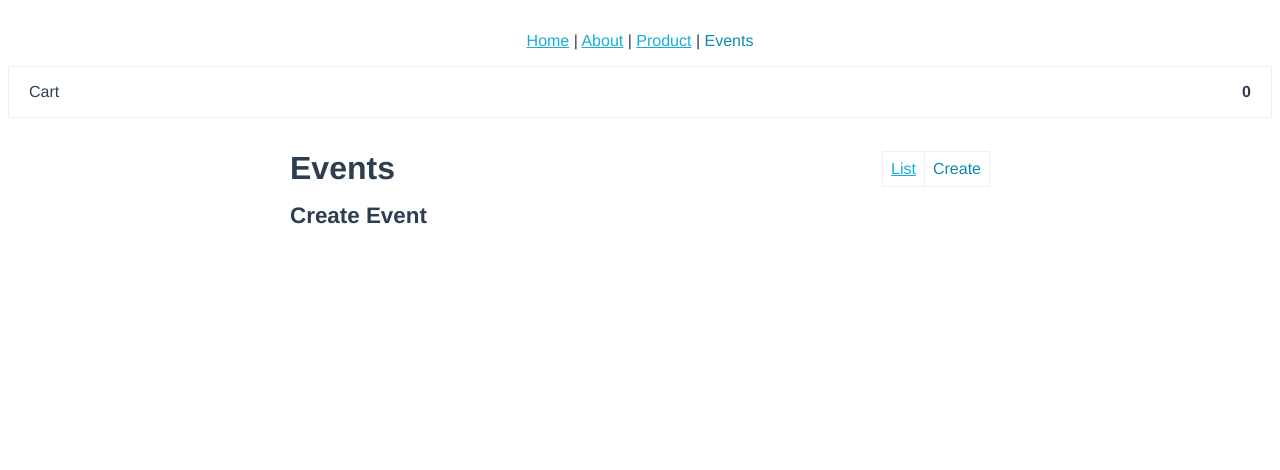
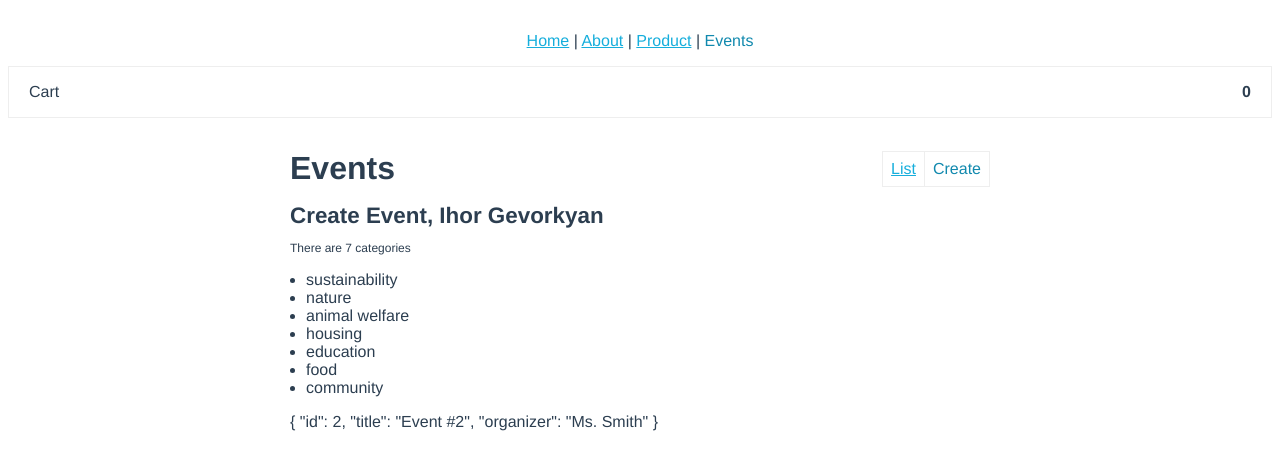
Before and after one commit to Igor-Maf/vue-mastery-socks, a Vue app: page /events/create in a window 1280 px wide. Shown: the top 470 px of the page. Built offline with nearby package versions, Linux system fonts and the light colour scheme.

Commit message:
Start to work with state and getters from Vuex;

```diff
--- /dev/null
+++ b/db.json
@@ -0,0 +1,63 @@
+{
+  "events": [
+    {
+      "id": 5928101,
+      "user": {
+        "id": "abc123",
+        "name": "Adam"
+      },
+      "category": "animal welfare",
+      "organizer": "Adam",
+      "title": "Cat Cabaret",
+      "description": "Yay felines!",
+      "location": "Meow Town",
+      "date": "2019-01-03T21:54:00.000Z",
+      "time": "2:00",
+      "attendees": [
+        {
+          "id": 1,
+          "name": "Ihor Gevorkyan"
+        },
+        {
+          "id": 2,
+          "name": "John Smith"
+        }
+      ]
+    },
+    {
+      "id": 8419988,
+      "user": {
+        "id": "abc123",
+        "name": "Adam"
+      },
+      "category": "animal welfare",
+      "organizer": "Adam",
+      "title": "Kitty Cluster",
+      "description": "Yay cats!",
+      "location": "Catlandia",
+      "date": "2019-01-31T22:09:00.000Z",
+      "time": "7:00",
+      "attendees": [
+        {
+          "id": 2,
+          "name": "John Smith"
+        }
+      ]
+    },
+    {
+      "id": 4582797,
+      "user": {
+        "id": "abc123",
+        "name": "Adam"
+      },
+      "category": "animal welfare",
+      "organizer": "Adam",
+      "title": "Puppy Parade",
+      "description": "Yay pups!",
+      "location": "Puptown ",
+      "date": "2019-02-02T23:27:00.000Z",
+      "time": "1:00",
+      "attendees": []
+    }
+  ]
+}
--- a/src/store.js
+++ b/src/store.js
@@ -1,16 +1,68 @@
 import Vue from 'vue'
 import Vuex from 'vuex'
 
-Vue.use(Vuex)
+Vue.use(Vuex);
 
 export default new Vuex.Store({
-  state: {
-
-  },
-  mutations: {
-
-  },
-  actions: {
-
-  }
+    state: {
+        user: {
+            id: '1',
+            name: 'Ihor Gevorkyan',
+            role: 'admin'
+        },
+        categories: [
+            'sustainability',
+            'nature',
+            'animal welfare',
+            'housing',
+            'education',
+            'food',
+            'community'
+        ],
+        events: [
+            { id: 1, title: 'Event #1', organizer: 'Ihor Gevorkyan' },
+            { id: 2, title: 'Event #2', organizer: 'Ms. Smith' },
+            { id: 3, title: 'Event #3', organizer: 'Ihor Gevorkyan' }
+        ]/* ,
+        todos: [
+            {
+                id: 1,
+                text: 'Todo #1',
+                done: false
+            },
+            {
+                id: 2,
+                text: 'Todo #2',
+                done: true
+            },
+            {
+                id: 3,
+                text: 'Todo #3',
+                done: true
+            },
+            {
+                id: 4,
+                text: 'Todo #4',
+                done: false
+            },
+            {
+                id: 5,
+                text: 'Todo #5',
+                done: true
+            },
+            {
+                id: 6,
+                text: 'Todo #6',
+                done: false
+            }
+        ] */
+    },
+    mutations: {},
+    actions: {},
+    getters: {
+        categoriesLength: state => state.categories.length,
+        getEventByID: state => id => state.events.find(event => event.id === id),
+        // doneTodos: state => state.todos.filter(todo => todo.done),
+        // activeTodosCount: (state, getters) => state.todos.length - getters.doneTodos.length - example with using getters in getter
+    }
 })
--- a/src/views/events/views/EventForm.vue
+++ b/src/views/events/views/EventForm.vue
@@ -1,5 +1,41 @@
 <template>
     <div>
-        <h2>Create Event</h2>
+        <h2>Create Event, {{ username }}</h2> <!-- {{ $store.state.user.name }} -->
+
+        <p class="h-text-secondary">
+            There are {{ categoriesLength }} categories
+        </p>
+
+        <ul v-if="categoriesLength">
+            <li v-for="(category, index) in categories" :key="index">
+                <span>{{ category }}</span>
+            </li>
+        </ul>
+
+        <p>{{ getEvent(2) }}</p>
     </div>
 </template>
+
+<script>
+    import { mapState, mapGetters } from 'vuex'
+
+    export default {
+        computed: {
+            // getEvent() {
+            //     return this.$store.getters.getEventByID
+            // },
+            // categoriesLength() {
+            //     return this.$store.getters.categoriesLength
+            // },
+            ...mapGetters({
+                getEvent: 'getEventByID',
+                categoriesLength: 'categoriesLength'
+            }),
+            ...mapState({
+                username: state => state.user.name,
+                categories: 'categories'
+            })
+            // mapState(['user', 'categories']) - if you need all user data and not need custom names of entities in component
+        }
+    }
+</script>
```
